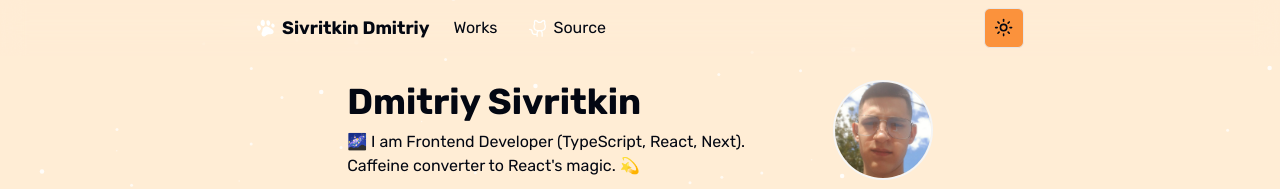
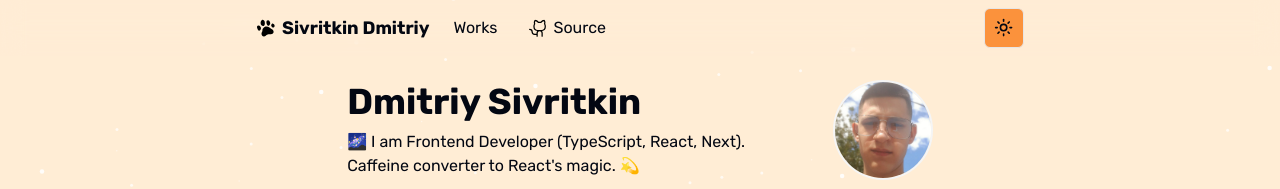
Before and after one commit to velenyx/portfolio, a Next.js app: page / in a window 1280 px wide. Shown: the top 189 px of the page. Built offline with nearby package versions, Linux system fonts and the light colour scheme.

Commit message:
fix: 🎨 Correct SVG fill color for Github and Footprint icons

```diff
--- a/src/app/styles/globals.css
+++ b/src/app/styles/globals.css
@@ -66,6 +66,12 @@
   }
 }
 
+@layer utilities {
+  .icon-theme-fill {
+    @apply fill-black dark:fill-white;
+  }
+}
+
 @layer base {
   * {
     @apply border-border font-rubik text-gray-950 dark:text-slate-50;
--- a/src/shared/assets/icons/footprint.tsx
+++ b/src/shared/assets/icons/footprint.tsx
@@ -1,23 +1,15 @@
-'use client';
-
-import { useTheme } from 'next-themes';
-
-export const FootprintIcon = (props: React.SVGProps<SVGSVGElement>) => {
-  const { theme } = useTheme();
-  const currentColor = theme === 'light' ? 'black' : 'white';
-
-  return (
+export const FootprintIcon = (props: React.SVGProps<SVGSVGElement>) => (
   <svg
     width={20}
     height={20}
-      className='inline-block w-5 transition-transform group-hover:rotate-[20deg]'
+    className='icon-theme-fill inline-block w-5 transition-transform group-hover:rotate-[20deg]'
     viewBox='0 0 40 40'
-      fill={currentColor}
+    xmlns='http://www.w3.org/2000/svg'
     {...props}
   >
     <g transform='matrix(1.07541,0,0,1.1001,-1.05651,-0.978215)'>
       <path
-          fill={currentColor}
+        className='icon-theme-fill'
         d='M13.319,4.13C13.319,4.13 10.313,4.08 9.501,9.535C9.133,13.546 12.568,15.516 14.12,15.497C15.556,15.495 17.638,14.151 17.486,9.765C17.334,5.38 14.98,4.15 13.319,4.13'
       />
     </g>
@@ -29,4 +21,3 @@ export const FootprintIcon = (props: React.SVGProps<SVGSVGElement>) => {
     <path d='M19.212,17.136C19.212,17.136 12.651,19.306 12.84,25.174C12.888,28.022 10.569,28.548 11.073,32.567C11.727,34.322 12.649,36.92 15.89,36.85C19.131,36.781 19.603,34.354 23.377,32.97C27.151,31.586 31.009,33.828 33.802,31.213C36.596,28.598 35.188,24.468 31.876,22.731C28.564,20.995 24.793,16.327 19.212,17.136Z' />
   </svg>
 );
-};
--- a/src/shared/assets/icons/github.tsx
+++ b/src/shared/assets/icons/github.tsx
@@ -1,21 +1,12 @@
-'use client';
-
-import { useTheme } from 'next-themes';
-
-export const GithubIcon = (props: React.SVGProps<SVGSVGElement>) => {
-  const { theme } = useTheme();
-  const currentColor = theme === 'light' ? 'black' : 'white';
-
-  return (
+export const GithubIcon = (props: React.SVGProps<SVGSVGElement>) => (
   <svg
     xmlns='http://www.w3.org/2000/svg'
     width='20'
     height='20'
-      fill={currentColor}
+    className='icon-theme-fill'
     viewBox='0 0 256 256'
     {...props}
   >
     <path d='M208.31,75.68A59.78,59.78,0,0,0,202.93,28,8,8,0,0,0,196,24a59.75,59.75,0,0,0-48,24H124A59.75,59.75,0,0,0,76,24a8,8,0,0,0-6.93,4,59.78,59.78,0,0,0-5.38,47.68A58.14,58.14,0,0,0,56,104v8a56.06,56.06,0,0,0,48.44,55.47A39.8,39.8,0,0,0,96,192v8H72a24,24,0,0,1-24-24A40,40,0,0,0,8,136a8,8,0,0,0,0,16,24,24,0,0,1,24,24,40,40,0,0,0,40,40H96v16a8,8,0,0,0,16,0V192a24,24,0,0,1,48,0v40a8,8,0,0,0,16,0V192a39.8,39.8,0,0,0-8.44-24.53A56.06,56.06,0,0,0,216,112v-8A58.14,58.14,0,0,0,208.31,75.68ZM200,112a40,40,0,0,1-40,40H112a40,40,0,0,1-40-40v-8a41.74,41.74,0,0,1,6.9-22.48A8,8,0,0,0,80,73.83a43.81,43.81,0,0,1,.79-33.58,43.88,43.88,0,0,1,32.32,20.06A8,8,0,0,0,119.82,64h32.35a8,8,0,0,0,6.74-3.69,43.87,43.87,0,0,1,32.32-20.06A43.81,43.81,0,0,1,192,73.83a8.09,8.09,0,0,0,1,7.65A41.72,41.72,0,0,1,200,104Z'></path>
   </svg>
 );
-};
```
Lines whose indentation alone changed are shown as unchanged.
